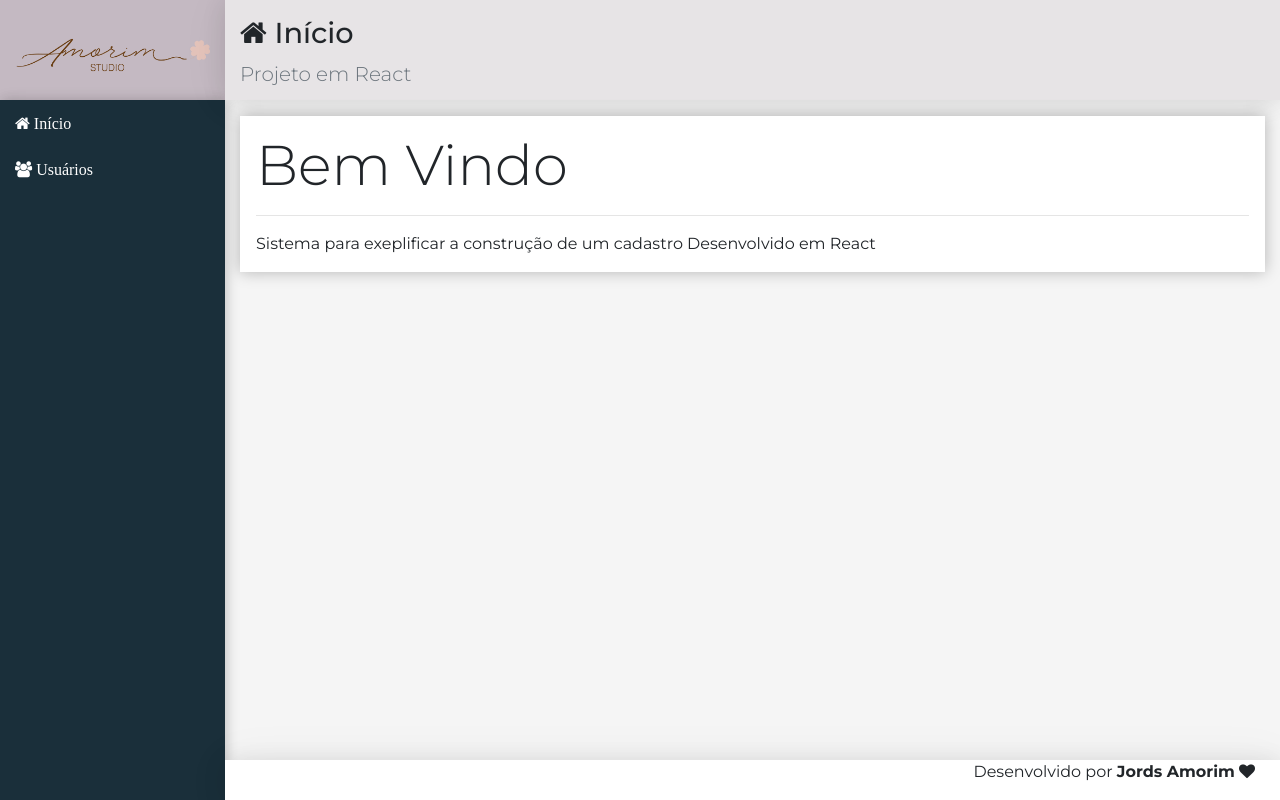
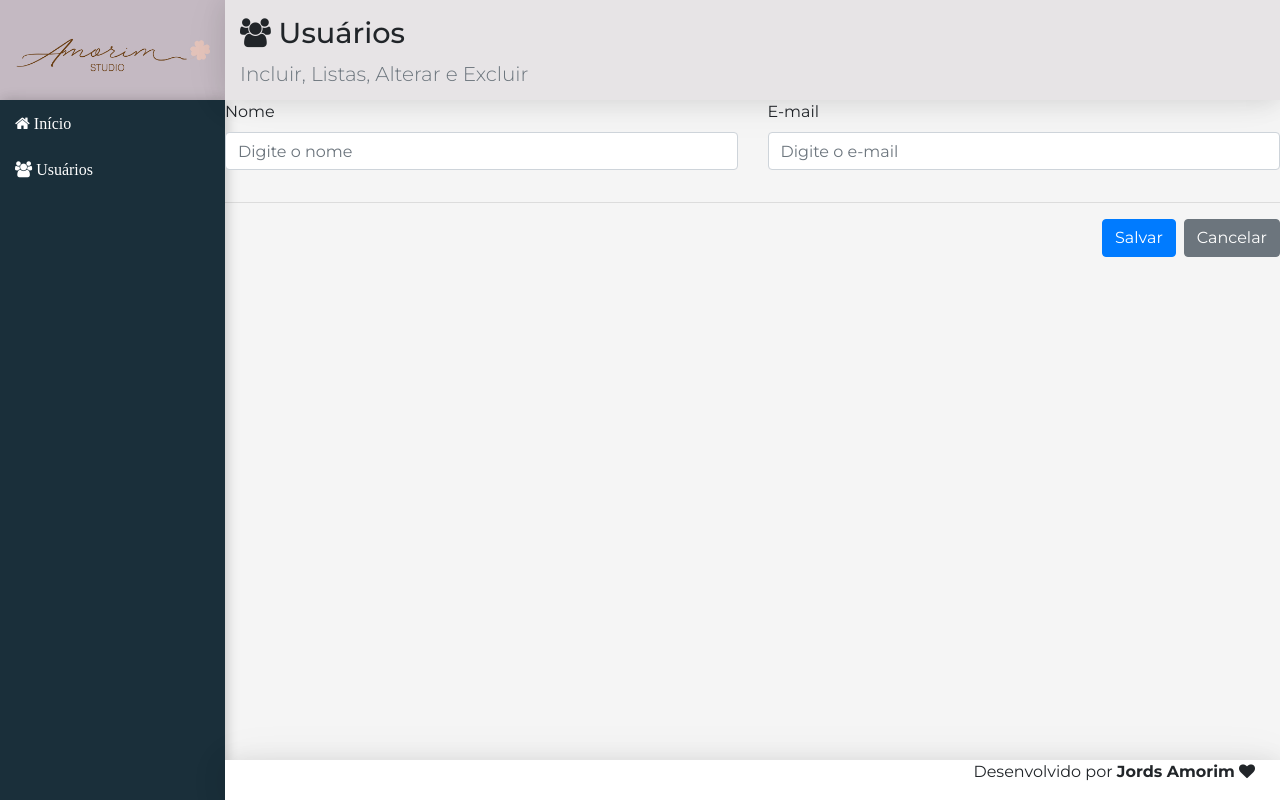
Before and after one commit to Jords-amorim/cadastro-usuario, a React (Create React App) app in the folder frontend/: page /users in a window 1280 px wide. Built offline with nearby package versions, Linux system fonts and the light colour scheme.

Commit message:
Definição Rotas e Refatoração Componente UserCrud

```diff
--- a/frontend/src/componentes/home/Home.jsx
+++ b/frontend/src/componentes/home/Home.jsx
@@ -1,3 +1,12 @@
 import React from 'react'
 
 // Importação Componentes
+import Main from '../template/Main'
+
+export default props =>
+    <Main icon="home" title="Início"
+        subtitle=" Projeto em React" >
+        <div className="display-4"> Bem Vindo</div>
+        <hr />
+        <p className="mb-0">Sistema para exeplificar a construção de um cadastro Desenvolvido em React</p>
+    </ Main>
--- a/frontend/src/componentes/template/Logo.jsx
+++ b/frontend/src/componentes/template/Logo.jsx
@@ -1,4 +1,5 @@
 import React from 'react'
+import {Link} from 'react-router-dom'
 
 // Importação Ilustração
 import logo from '../../assets/img/logo-png.png'
@@ -8,7 +9,7 @@
 //Definição Componente Funcional
 export default props =>
     <aside className="logo">
-        <a href="/" className="logo">
+        <Link to="/" clLinkssName="logo">
             <img src={logo} alt="Ilustração logo"/>
-        </a>
+        </Link>
     </aside>
--- a/frontend/src/componentes/template/Nav.jsx
+++ b/frontend/src/componentes/template/Nav.jsx
@@ -1,4 +1,5 @@
 import React from 'react'
+import { Link } from 'react-router-dom'
 
 // Importação Stylesheet
 import './Nav.css'
@@ -8,8 +9,8 @@
     <aside className="menu-area">
         <nav className="menu">
             {/* Refatorar para navitems  */}
-            <a href="#/" className="fa fa-home" >  Início </a>
-            <a href="#/users" className="fa fa-users"> Usuários </a>
+            <Link to="/" className="fa fa-home" >  Início </Link>
+            <Link to="/users" className="fa fa-users"> Usuários </Link>
 
         </nav>
     </aside>
--- /dev/null
+++ b/frontend/src/componentes/user/UserCrud.jsx
@@ -0,0 +1,125 @@
+ import React,{Component} from 'react'
+
+// Importação dependência AXIOS
+import axios from 'axios'
+
+// Importação Stylesheet
+//import './Main.css'
+
+ //Importação Componentes
+ import Header from '../template/Header'
+
+// Criação objeto
+// Vamos passar as propriedades para o componente
+ const headerProps = {
+     icon: 'users',
+     title: 'Usuários',
+     subtitle: 'Incluir, Listas, Alterar e Excluir'
+ }
+
+// Estado Inicial
+ const baseUrl = 'http://localhost:3001/users'
+ const initialState = {
+     user: { name: '', email: ''},
+     list: []
+ }
+
+//Componente de classe
+export default class UserCrud extends Component {
+
+     state = { ...initialState }
+
+     clear() {
+         this.setState({ user: initialState.user})
+     }
+
+     save(){
+         const user = this.state.user
+         const method = user.id ? 'put' : 'post'
+         const url = user.id ? `${baseUrl}/${user.id}` : baseUrl
+         axios[method](url, user)
+             .then(resp => {
+                const list = this.getUpdatedList(resp.data)
+                 this.setState({user: initialState.user, list})
+             })
+     }
+
+     getUpdatedList(user) {
+         const list = this.state.list.filter(u => u.id !== user.id)
+         list.unshift(user)
+         return list
+     }
+
+     upDateField(event){
+         const user = {...this.state.user}
+         user[event.target.name] = event.target.value
+         this.setState({user})
+     }
+
+    // Jsx renderiza o Formulário
+    // Padrão bootstrap de formulário
+     renderForm(){
+        return (
+             <div className="form">
+                 <div className="row">
+                    {/* Elemento input nome */}
+                    <div className="col-12 col-md-6">
+                        <div className="form-group">
+                             <label>Nome</label>
+                             <input type="text" className="form-control"
+                             name="name"
+                            value={this.state.user.name}
+                             onChange={e => this.upDateField(e)}
+                             placeholder="Digite o nome" />
+                        </div>
+                    </div>
+                     {/* Elemento input e-mail */}
+                     <div className="col-12 col-md-6">
+                         <div className="form-group">
+                             <label>E-mail</label>
+                             <input type="text" className="form-control"
+                             name="email"
+                             value={this.state.user.email}
+                             onChange={e => this.upDateField(e)}
+                             placeholder="Digite o e-mail" />
+                         </div>
+                     </div>
+                 </div>
+
+
+                 <hr/>
+
+                 <div className="row">
+                     <div className="col-12 d-flex justify-content-end">
+
+                         <button className="btn btn-primary"
+                         onClick={e => this.save(e)} >
+                             Salvar
+                         </button>
+
+                          <button className="btn btn-secondary ml-2"
+                              onClick={e => this.clear(e)}>
+                             Cancelar
+                          </button>
+                     </div>
+                 </div>
+            </div>
+         )
+     }
+
+     render(){
+         return (
+             <>
+             <Header {...headerProps}>
+
+                                 </Header>
+                                <div>
+                                     {this.renderForm()}
+                                 </div>
+             </>
+
+         )
+     }
+
+
+ }
--- a/frontend/src/main/App.jsx
+++ b/frontend/src/main/App.jsx
@@ -1,4 +1,5 @@
 import React from 'react'
+import { BrowserRouter } from 'react-router-dom'
 
 // Importação Dependência Bootstrap
 import 'bootstrap/dist/css/bootstrap.min.css'
@@ -12,19 +13,17 @@
 // Importação Componentes
 import Logo from '../componentes/template/Logo'
 import Nav from '../componentes/template/Nav'
-import Main from '../componentes/template/Main'
+import Routes from './Routes'
 import Footer from '../componentes/template/Footer'
+
 
 // Definição Componente Funcional (sem estado)
 export default props =>
-    <div className="app">
-        <Logo/>
-        <Nav/>
-        <Main icon= "home" title= "Início"
-        subtitle=" Projeto em React" >
-            <div className="display-4"> Bem Vindo</div>
-            <hr/>
-            <p className="mb-0">Sistema para exeplificar a construção de um cadastro Desenvolvido em React</p>
-        </ Main>
-        <Footer/>
-    </div>
+    <BrowserRouter>
+        <div className="app">
+            <Logo />
+            <Nav />
+            <Routes />
+            <Footer />
+        </div>
+    </BrowserRouter>
--- /dev/null
+++ b/frontend/src/main/Routes.jsx
@@ -0,0 +1,14 @@
+import React from 'react'
+import {Switch, Route, Redirect} from 'react-router'
+
+// Importação Componentes
+import Home from '../componentes/home/Home'
+import UserCrud from '../componentes/user/UserCrud'
+
+// Definição Componente Funcional
+export default props =>
+    <Switch>
+        <Route exact path="/" component={Home} />
+        <Route path="/users" component={UserCrud} />
+        <Redirect from='*' to="/" />
+    </Switch>
```
Also changed, not shown: 1 other file (tests, documents, lock files or other folders).
